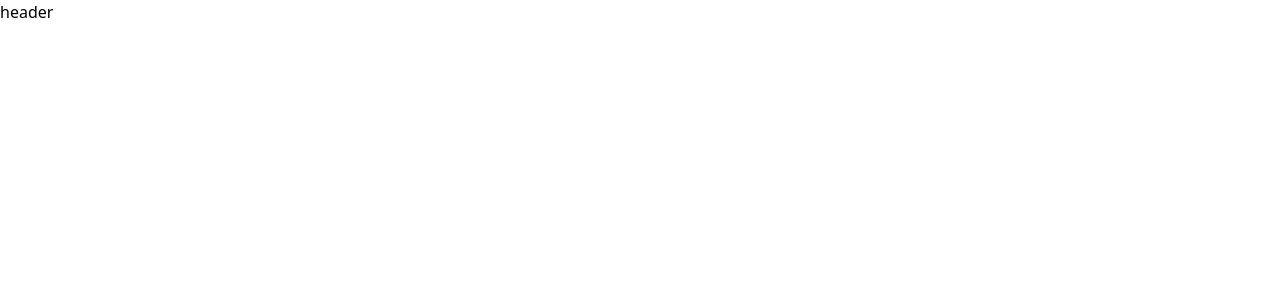
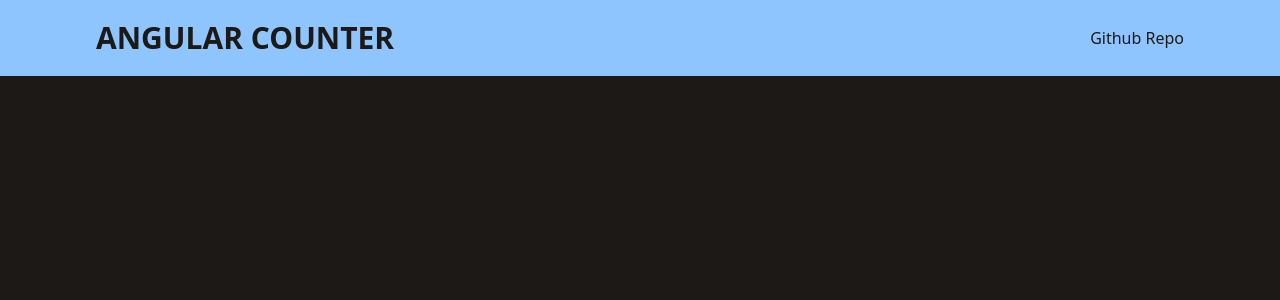
Before and after one commit to Sckab/angular-counter, an Angular app: page / in a window 1280 px wide. Shown: the top 300 px of the page. Built offline with nearby package versions, Linux system fonts and the light colour scheme.

Commit message:
created the header

```diff
--- a/biome.json
+++ b/biome.json
@@ -77,7 +77,8 @@
       "lineWidth": 80,
       "attributePosition": "multiline",
       "bracketSameLine": false,
-      "selfCloseVoidElements": "always"
+      "selfCloseVoidElements": "always",
+      "whitespaceSensitivity": "ignore"
     },
     "parser": {
       "interpolation": true
--- a/src/app/app.html
+++ b/src/app/app.html
@@ -1,3 +1,5 @@
-<header><span>header</span></header>
+<app-header></app-header>
 
-<router-outlet />
+<main class="flex-1">
+  <router-outlet />
+</main>
--- a/src/app/app.ts
+++ b/src/app/app.ts
@@ -1,10 +1,12 @@
 import { Component, signal } from '@angular/core'
 import { RouterOutlet } from '@angular/router'
+import { Header } from './components/header/header'
 
 @Component({
   selector: 'app-root',
   imports: [
     RouterOutlet,
+    Header,
   ],
   templateUrl: './app.html',
 })
--- a/src/app/components/header/header.html
+++ b/src/app/components/header/header.html
@@ -1 +1,9 @@
-<p>header works!</p>
+<header class="flex h-fit items-center justify-between bg-blue-300 p-5 px-24">
+  <span class="text-3xl font-bold text-stone-900">ANGULAR COUNTER</span>
+  <a
+    href="https://github.com/Sckab/angular-counter"
+    class="text-stone-900 hover:underline"
+  >
+    Github Repo
+  </a>
+</header>
--- a/src/index.html
+++ b/src/index.html
@@ -15,6 +15,6 @@
     />
   </head>
   <body>
-    <app-root></app-root>
+    <app-root class="flex min-h-screen flex-col bg-stone-900"></app-root>
   </body>
 </html>
```
